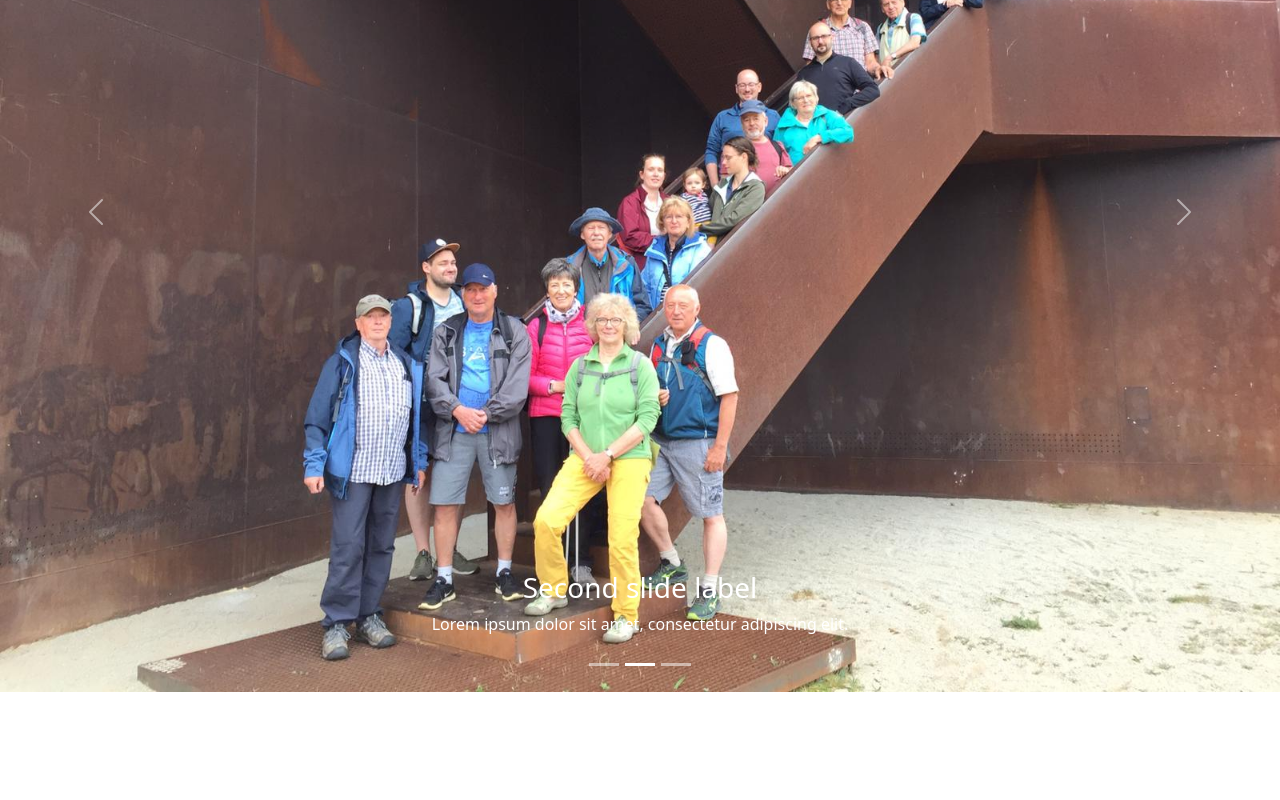
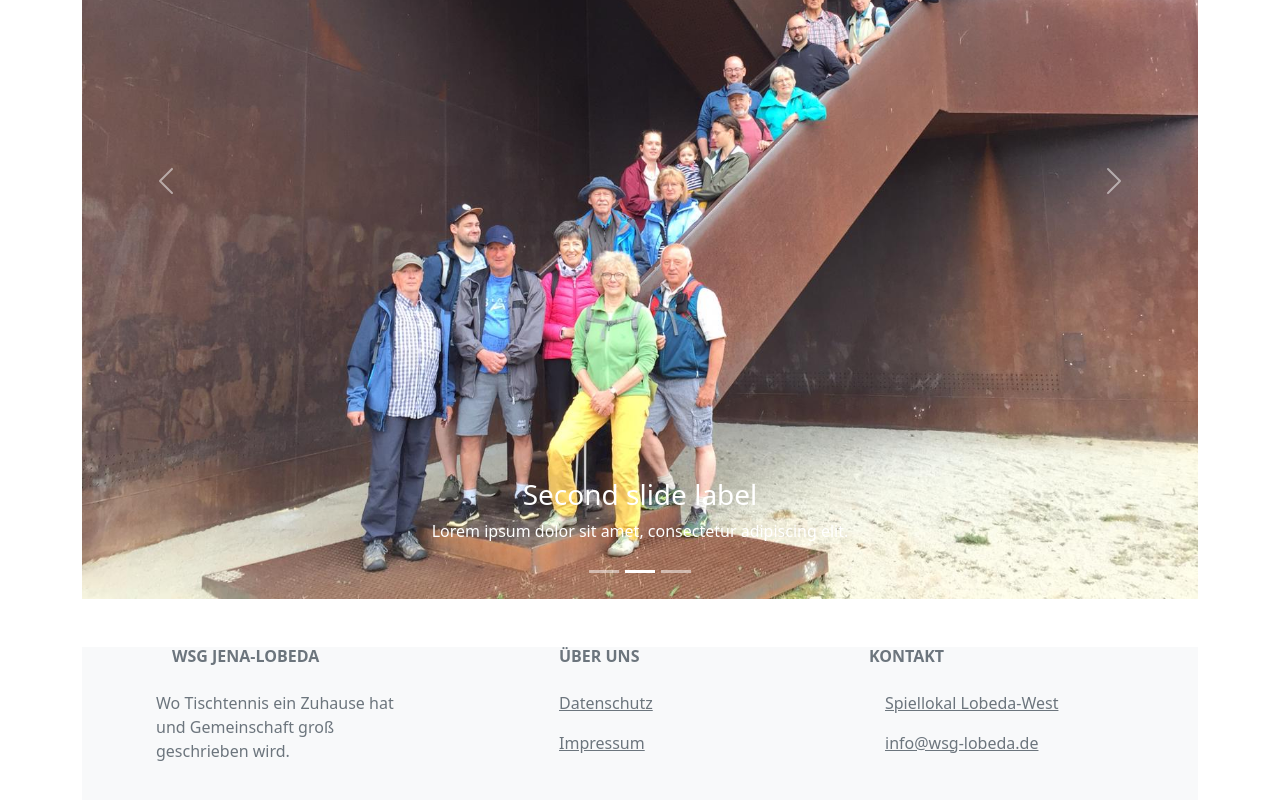
Before and after one commit to mannderextreme/cms_wsg, a React (Vite) app in the folder frontend/: page / in a window 1280 px wide. Shown: the part 552-1352 px from the top of the page. Before the commit the page ends 1244 px from the top, so only its background shows below. Built offline with nearby package versions, Linux system fonts and the light colour scheme.

Commit message:
added container

```diff
--- a/frontend/src/components/Layout.tsx
+++ b/frontend/src/components/Layout.tsx
@@ -1,4 +1,4 @@
-import { Nav } from "react-bootstrap";
+import { Nav, Container } from "react-bootstrap";
 import NavBar from "./NavBar";
 import CarouselFade from "./CarouselFade";
 import LandingPage from "./LandingPage"
@@ -11,10 +11,12 @@ import FünfteMannschaft from "./FünfteMannschaft";
 import Informationen from "./Informationen";
 import Vereinsleben from "./Vereinsleben"
 import Chronik from "./Chronik"
+import Footer from "./Footer"
 import { BrowserRouter as Router, Routes, Route }
     from 'react-router-dom';
 function Layout(){
   return <>
+  <Container>
   <Router>
     <NavBar/>
     <Routes>
@@ -31,6 +33,8 @@ function Layout(){
     </Routes>
     </Router>
     <CarouselFade/>
+    <Footer/>
+    </Container>
   </>
 }
 
```
